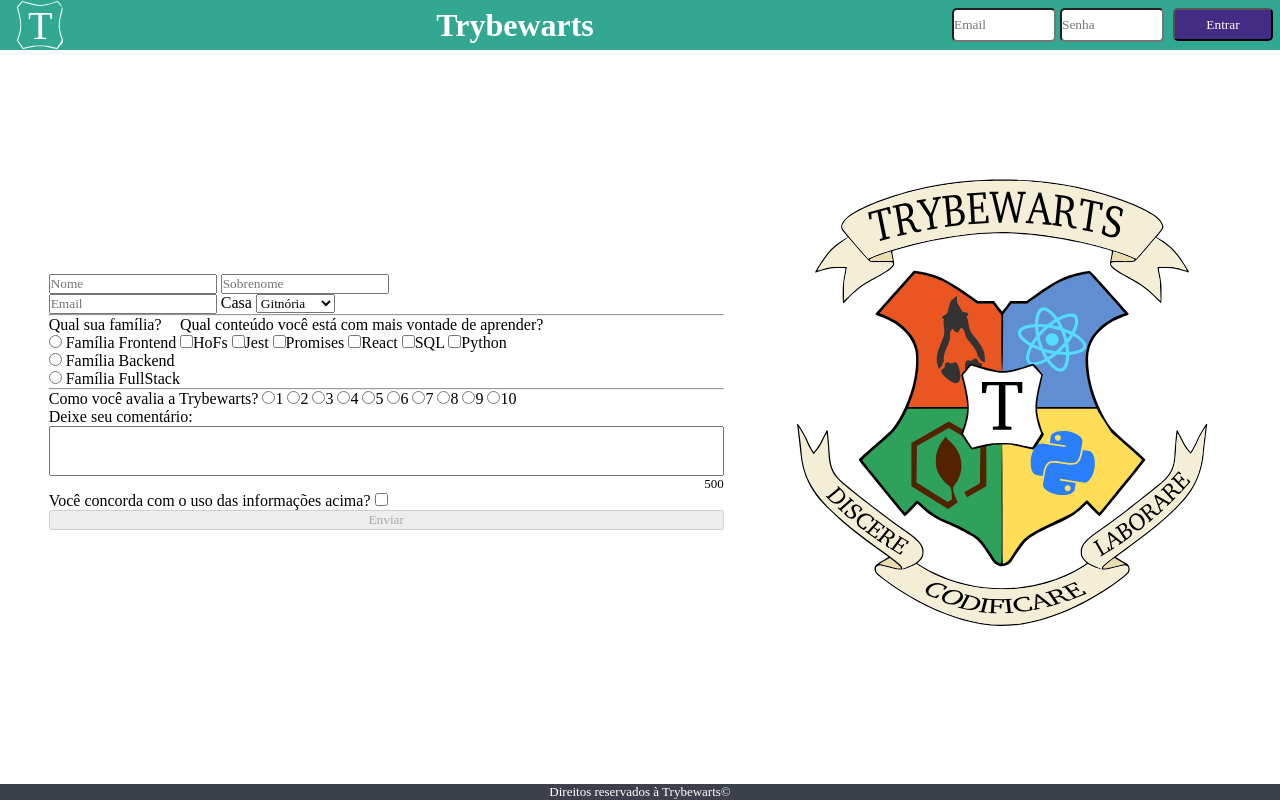
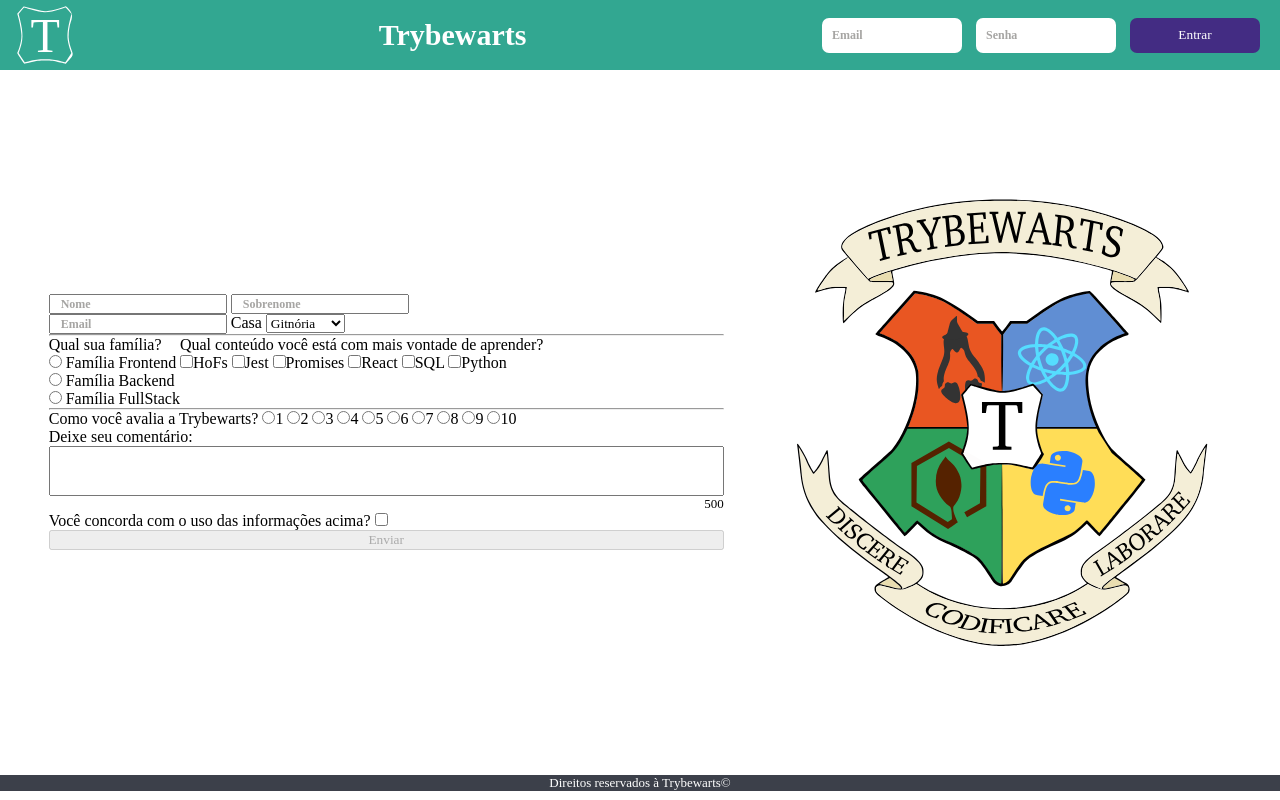
Before and after one commit to odouglasoliveira/trybewarts-form, a website: page index.html in a window 1280 px wide. Drawn offline with Linux system fonts and the light colour scheme; a web font is replaced by a local one.

Commit message:
alterando css header

```diff
--- a/style.css
+++ b/style.css
@@ -8,34 +8,54 @@ body {
   width: 100%;
 }
 
+input {
+  padding-left: 10px;
+}
+
 .header {
   display: flex;
   background-color: rgb(50, 167, 145);
   justify-content: space-between;
   color: white;
   align-items: center;
-  height: 50px;
+  height: 70px;
+}
+
+#trybewarts-header-title {
+  font-size: 30px
 }
 
 .trybewarts-header-logo {
-  width: 50px;
+  width: 60px;
   padding: 5px 15px;
 }
 
+::-webkit-input-placeholder { /* Chrome/Opera/Safari */
+  font-size: 12px;
+  font-weight: bolder;
+  color: rgb(166, 165, 163);
+}
+
 .trybewarts-login input {
-  width: 100px;
-  height: 30px;
-  border-radius: 5px;
-  margin: 0 2px;
+  width: 130px;
+  height: 35px;
+  border-radius: 7px;
+  margin: 0 7px;
+  padding-left: 10px;
+  border: 0px;
 }
 
 .trybewarts-login button {
-  width: 100px;
-  height: 33px;
-  border-radius: 5px;
+  border: 0px;
+  width: 130px;
+  height: 35px;
+  border-radius: 7px;
+  align-items: center;
   margin: 0 7px;
+  margin-right: 20px;
   background-color: rgb(67, 44, 131);
   color: white;
+  text-align: center;
 }
 
 .trybewarts-login {
@@ -84,9 +104,6 @@ footer {
   color: white;
   text-align: center;
   width: 100%;
-  position: absolute;
-  bottom: 0;
-  left: 0;
 }
 
 #textarea {
```
